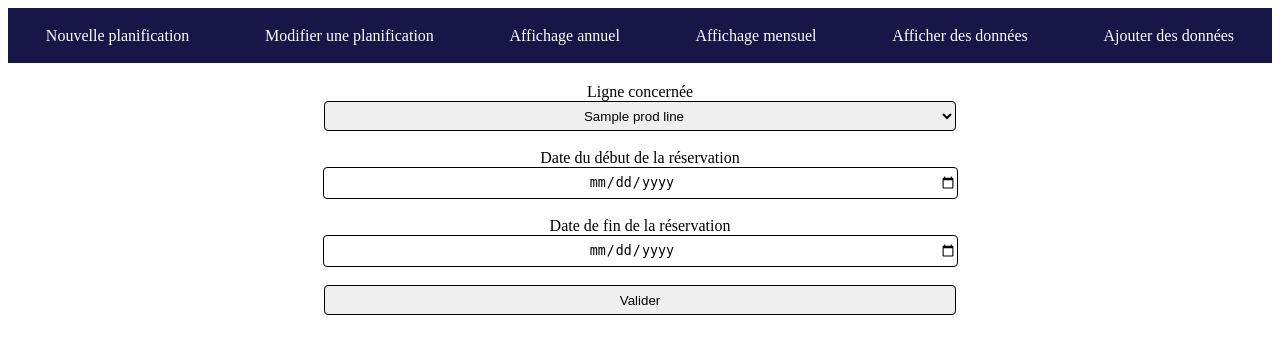
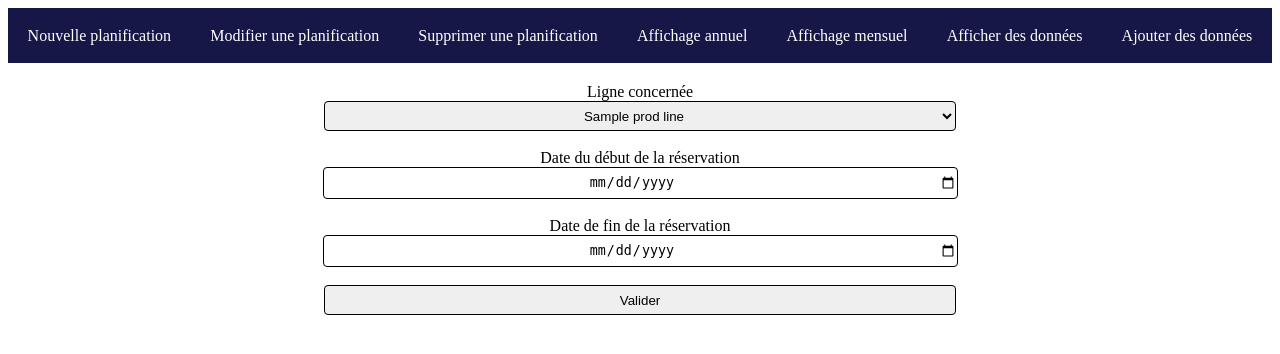
Before and after one commit to AurelienGautier/Consilium, a PHP site: template Template/ReservationAdd.php in a window 1280 px wide. Shown: the top 354 px of the page. Run offline with PHP 8.4, Linux system fonts and the light colour scheme; the template is opened without the code that fills it: most values are stand-ins (such as "Sample title", 1, 10 or a date in 2020).

Commit message:
reservation suppression added

```diff
--- a/Template/header.php
+++ b/Template/header.php
@@ -20,10 +20,18 @@
 		</div>
 
 		<div class="nav-button">
-			<a class="nav-button" href="index.php?action=reservationChoice&for=modify">Modifier une planification</a>
+			<a class="nav-button" href="index.php?action=reservationChoice&for=modifyReservation">Modifier une planification</a>
 			<ul>
 				<li><a href="index.php?action=reservationChoice&for=modifyReservation">Ligne réservée</a></li>
 				<li><a href="index.php?action=reservationChoice&for=modifyTask">Modifier une tâche</a></li>
+			</ul>
+		</div>
+
+		<div class="nav-button">
+			<a class="nav-button">Supprimer une planification</a>
+			<ul>
+				<li><a href="index.php?action=reservationChoice&for=deleteReservation">Ligne réservée</a></li>
+				<li><a href="index.php?action=reservationChoice&for=deleteTask">Supprimer une tâche</a></li>
 			</ul>
 		</div>
 
```
Also changed, not shown: Src/Controller/ReservationController.php (+16 -1 lines), Src/Model/ReservationManager.php (+17 -0 lines), index.php (+7 -0 lines).
